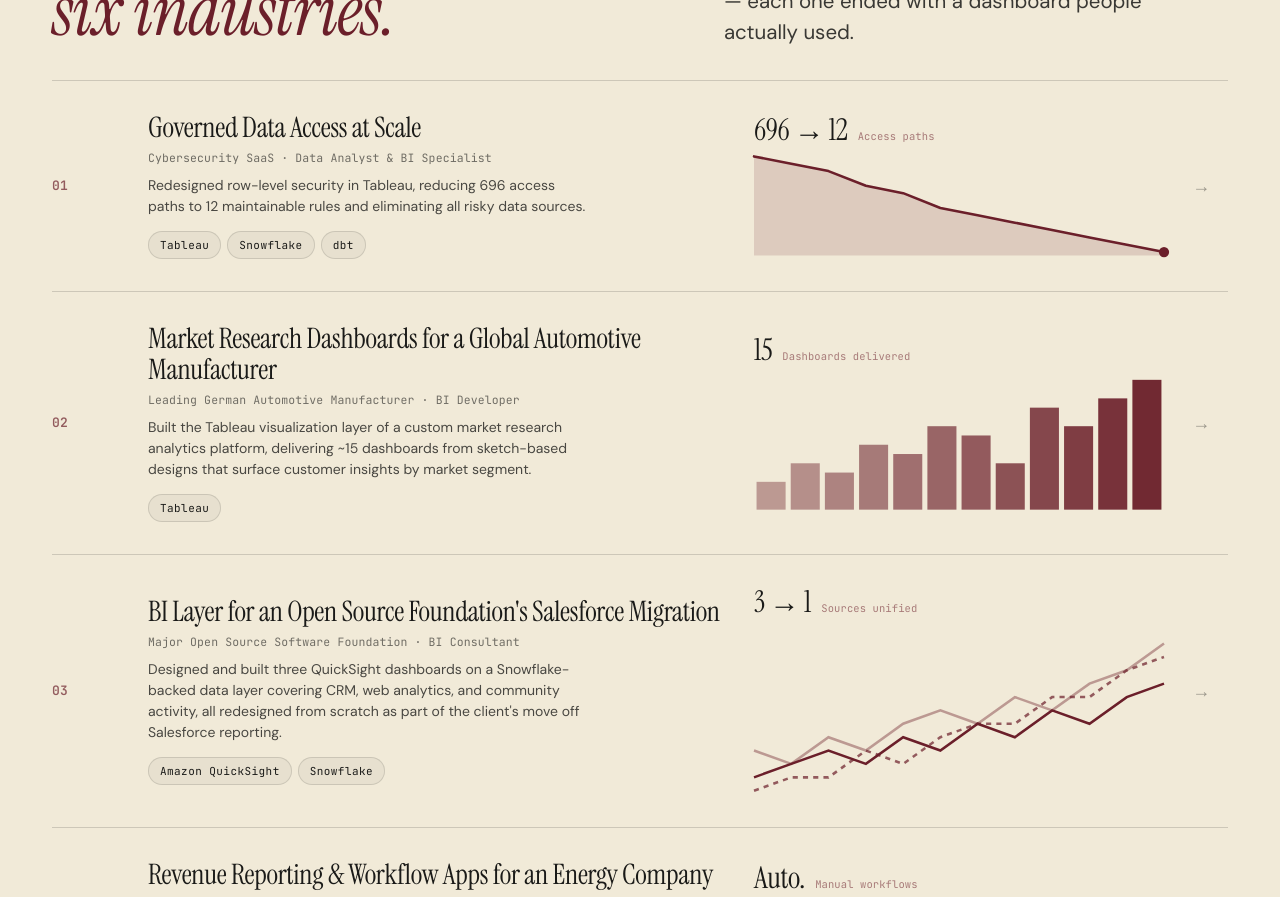
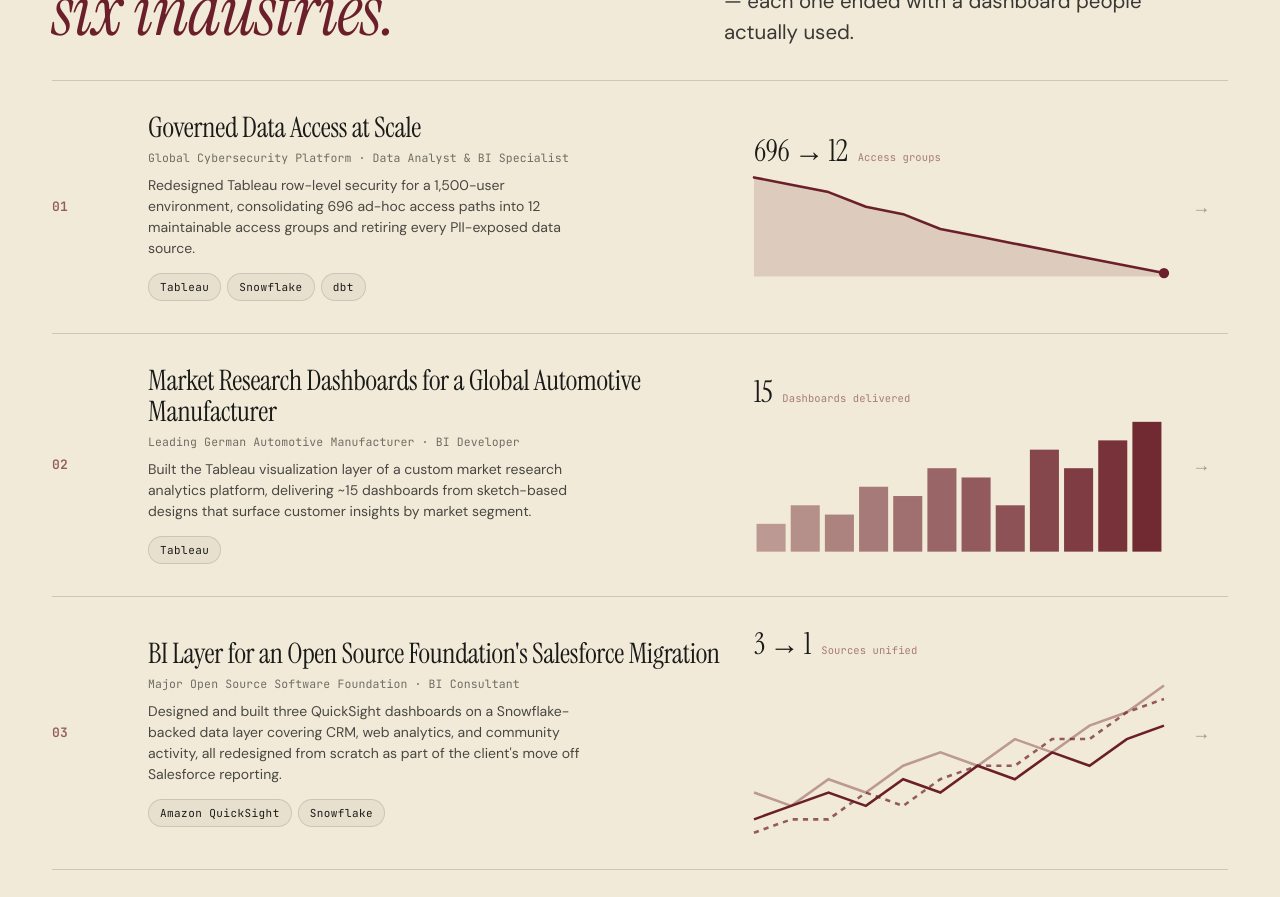
Before and after one commit to ottomontoya/portfolio, a React (Vite) app: page / in a window 1280 px wide. Shown: the part 2320-3217 px from the top of the page. Built offline with nearby package versions, Linux system fonts and the light colour scheme.

Commit message:
Refactor Project 01 details for clarity and impact, enhancing summary, responsibilities, and metrics.

```diff
--- a/data/projects.ts
+++ b/data/projects.ts
@@ -24,24 +24,25 @@ export const PROJECTS: Project[] = [
     id: "p1",
     n: "01",
     title: "Governed Data Access at Scale",
-    client: "Cybersecurity SaaS",
+    client: "Global Cybersecurity Platform",
     role: "Data Analyst & BI Specialist",
-    summary: "Redesigned row-level security in Tableau, reducing 696 access paths to 12 maintainable rules and eliminating all risky data sources.",
+    summary: "Redesigned Tableau row-level security for a 1,500-user environment, consolidating 696 ad-hoc access paths into 12 maintainable access groups and retiring every PII-exposed data source.",
     tools: ["Tableau", "Snowflake", "dbt"],
     scope: "End-to-end",
-    timeline: "1 yr",
-    metric: { value: "696 → 12", label: "Access paths" },
+    timeline: "~12 months",
+    metric: { value: "696 → 12", label: "Access groups" },
     chart: "areaDown",
-    description: "The client's Tableau environment had grown organically, resulting in 696 disparate access paths, dozens of risky data sources with PII exposure, and a folder structure of ~30 team-specific spaces that made governance nearly impossible.\n\nI began by analyzing Tableau usage data, user activity patterns, and data-source configurations to understand the full surface area of the problem. From this analysis I designed a new group-based Row Level Security model that reduced 696 access paths to 3 default cases and 9 special cases, while removing 100% of identified risky data sources.\n\nAlongside the RLS redesign, I restructured content from ~30 team folders into 5 global, access-regulated folders — clearly separating Sandbox, Production, and Staging environments. I defined metrics for stale vs. active content, identified inactive users and leftover assets, and built admin monitoring dashboards that reduced admin workload by approximately 70%.",
+    description: "The Tableau environment had grown organically over years, leaving 696 ad-hoc access paths across ~1,500 active users, multiple data sources with PII exposure, and roughly 30 team-specific folders that made governance nearly impossible.\n\nWorking from a usage and risk analysis of the site, I designed a new group-based Row Level Security model that collapsed 696 access paths into 12 access groups (3 default cases and 9 special cases) and retired 100% of the identified risky data sources. Every active user was migrated to the new model with no loss of legitimate access.\n\nAlongside the RLS redesign, I restructured ~30 team folders into 5 global, access-regulated folders, clearly separating Sandbox, Production, and Staging environments. I defined metrics for stale vs. active content and for inactive users and orphaned assets, then consolidated several manual review processes into a single admin monitoring dashboard, cutting ongoing admin workload by approximately 70%.",
     responsibilities: [
-      "Analyzed Tableau usage data, user activity, and PII exposure across all data sources",
-      "Designed group-based RLS model reducing 696 access paths to 12 rules",
-      "Restructured ~30 team folders into 5 global, access-regulated folders",
-      "Built admin monitoring dashboards reducing admin workload ~70%",
-      "Maintained Data Catalog with dbt tagging and metadata in Snowflake",
-      "Prepared documentation, demos, and onboarding materials for all users",
+      "Designed a group-based RLS model collapsing 696 access paths into 12 access groups across ~1,500 users",
+      "Migrated every active user to the new RLS model with no loss of legitimate access",
+      "Retired 100% of identified PII-exposed data sources",
+      "Restructured ~30 team folders into 5 global, access-regulated folders separating Sandbox, Production, and Staging",
+      "Maintained the data catalog with dbt tagging and Snowflake metadata to support RLS enforcement",
+      "Unified multiple manual admin review processes into a single Tableau monitoring dashboard for stale content, inactive users, and orphaned assets",
+      "Authored governance documentation, admin demos, and user onboarding materials to roll the model out across all teams",
     ],
-    impact: "696 → 12 access paths. 100% risky data sources removed. ~70% reduction in admin workload.",
+    impact: "696 ad-hoc access paths consolidated into 12 access groups across ~1,500 users. 100% of PII-exposed data sources removed. ~70% reduction in ongoing admin workload through process unification.",
   },
   {
     id: "p2",
```
